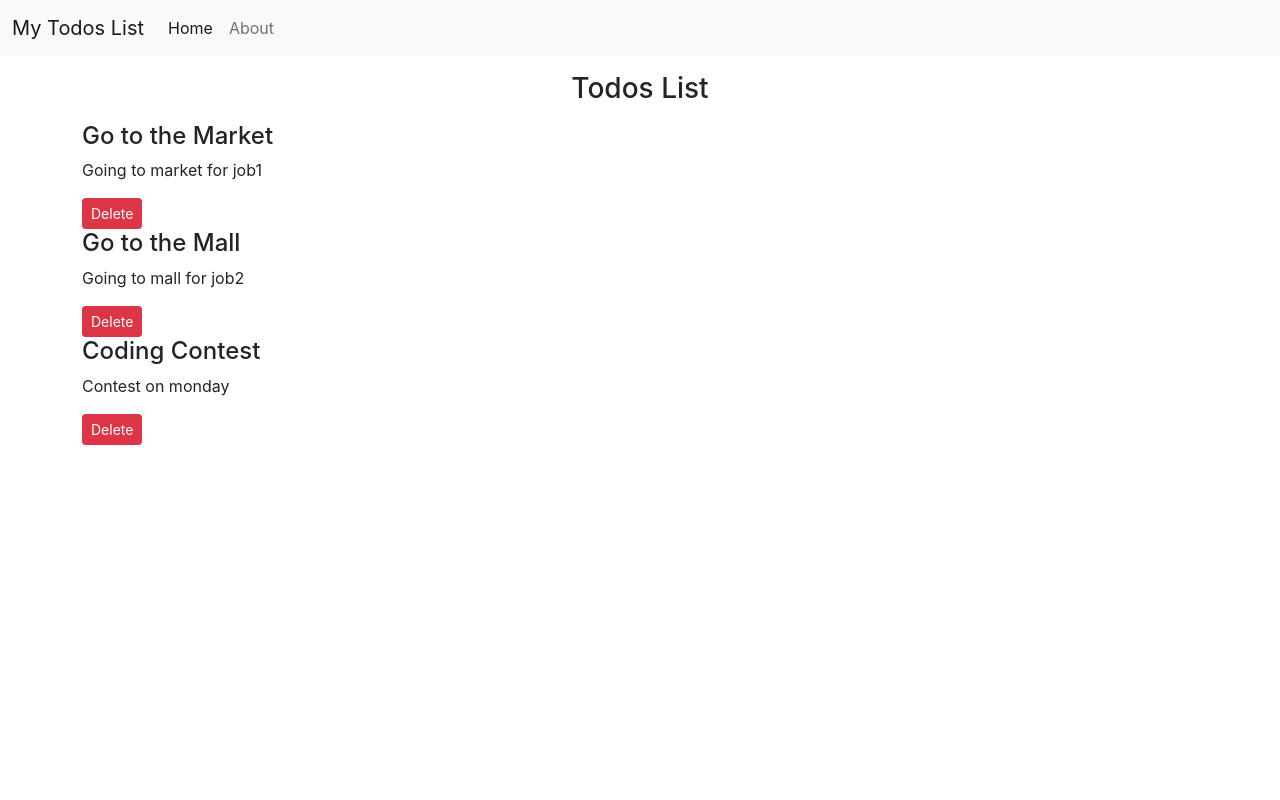
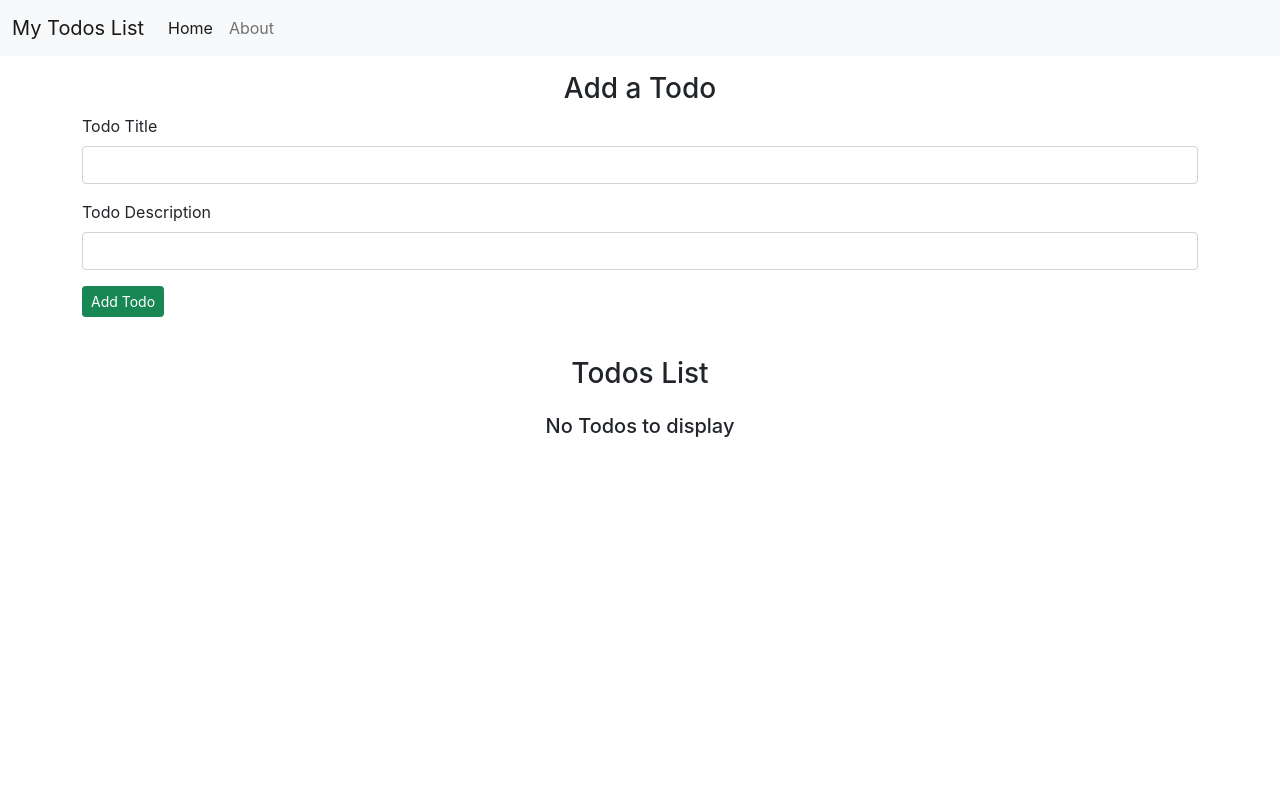
Before and after one commit to sulabh2000/Todos-list-app, a React (Create React App) app: page / in a window 1280 px wide. Shown: the top 800 px of the page. Built offline with nearby package versions, Linux system fonts and the light colour scheme.

Commit message:
adding addTodos component

```diff
--- a/src/App.js
+++ b/src/App.js
@@ -2,36 +2,43 @@ import './App.css';
 import Header from './MyComponents/Header';
 import { Todos } from "./MyComponents/Todos";
 import { Footer } from "./MyComponents/Footer";
+import { AddTodo } from "./MyComponents/AddTodo";
 import React, { useState } from 'react';
 
 function App() {
   const onDelete = (todo) => {
-    console.log("I am deleting it",todo);
+    //console.log("I am deleting it",todo);
     setTodos(todos.filter((e)=>{
       return e!==todo;
     }));
   }
-  const [todos, setTodos] = useState([
+
+  const addTodo = (title, desc)=>{
+    //console.log("I am adding a todo item", title, desc);
+    let sno;
+    if(todos.length==0)
     {
-      sno: 1,
-      title: "Go to the Market",
-      desc: "Going to market for job1"
-    },
+      sno = 1;
+    }
+    else
     {
-      sno: 2,
-      title: "Go to the Mall",
-      desc: "Going to mall for job2"
-    },
-    {
-      sno: 3,
-      title: "Coding Contest",
-      desc: "Contest on monday"
+      sno = todos[todos.length-1].sno + 1;
     }
-  ])
+    const myTodo = {
+      sno: sno,
+      title: title,
+      desc: desc
+    }
+    setTodos([...todos, myTodo]);
+    console.log(myTodo);
+  }
+
+  const [todos, setTodos] = useState([]);
 
   return (
     <>
       <Header title="My Todos List" searchBar={false}/>
+      <AddTodo addTodo={addTodo}/>
       <Todos todos={todos} onDelete={onDelete}/>
       <Footer/>
     </>
--- /dev/null
+++ b/src/MyComponents/AddTodo.js
@@ -0,0 +1,30 @@
+import React, { useState } from 'react';
+
+export const AddTodo = ({addTodo}) => {
+    const [title, setTitle] = useState("");
+    const [desc, setDesc] = useState("");
+    const submit = (e) => {
+        e.preventDefault();
+        if(!title || !desc){
+            alert("Title or Description cannot be blank");
+        }
+        addTodo(title, desc);
+    }
+
+    return (
+        <div className="container my-3">
+            <h3 className="text-center">Add a Todo</h3>
+            <form onSubmit={submit}>
+                <div className="mb-3">
+                    <label htmlFor="title" className="form-label">Todo Title</label>
+                    <input type="text" value={title} onChange={(e)=>setTitle(e.target.value)} className="form-control" id="title"/>
+                </div>
+                <div className="mb-3">
+                        <label htmlFor="desc" className="form-label">Todo Description</label>
+                        <input type="text" value={desc} onChange={(e)=>setDesc(e.target.value)} className="form-control" id="desc"/>
+                </div>
+                <button type="submit" className="btn btn-sm btn-success">Add Todo</button>
+            </form>
+        </div>
+    )
+}
--- a/src/MyComponents/Footer.js
+++ b/src/MyComponents/Footer.js
@@ -2,14 +2,10 @@ import React from 'react'
 
 export const Footer = () => {
     // adding style in react
-    let footerStyle = {
-        position: "absolute",
-        top: "100vh",
-        width: "100%"
-    }
+
 
     return (
-        <footer className="bg-dark text-light py-3" style={footerStyle}>
+        <footer className="bg-dark text-light py-3">
             <p className="text-center">Copyright &copy; MyTodoList.com</p>
         </footer>
     )
--- a/src/MyComponents/Todos.js
+++ b/src/MyComponents/Todos.js
@@ -1,13 +1,20 @@
 import React from 'react';
 import {TodoItem} from "./TodoItem";
 export const Todos = (props) => {
+    let myStyle = {
+        minHeight: "70vh",
+        margin: "40px auto"
+    }
     return (
-        <div className="container">
+        <div className="container" style={myStyle}>
             <h3 className="text-center my-3">Todos List</h3>
             {props.todos.length===0 ? <h5 className="text-center my-4">No Todos to display</h5> :
             props.todos.map((todo)=>{
-                return <TodoItem todo={todo} key={todo.sno} onDelete={props.onDelete}/>
-            })
+                return(
+                <>
+                 <TodoItem todo={todo} key={todo.sno} onDelete={props.onDelete}/> <hr/>
+                 </>
+            )})
         }
         </div>
     )
```
